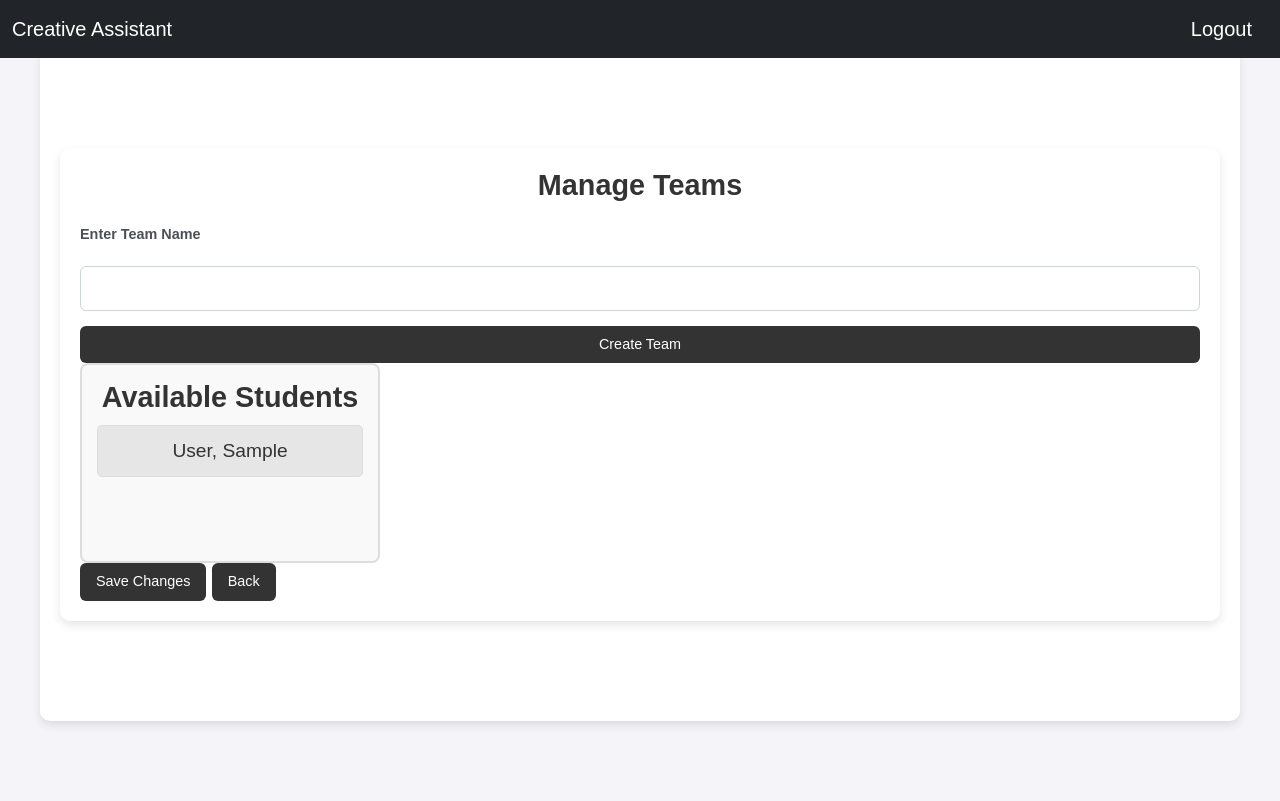
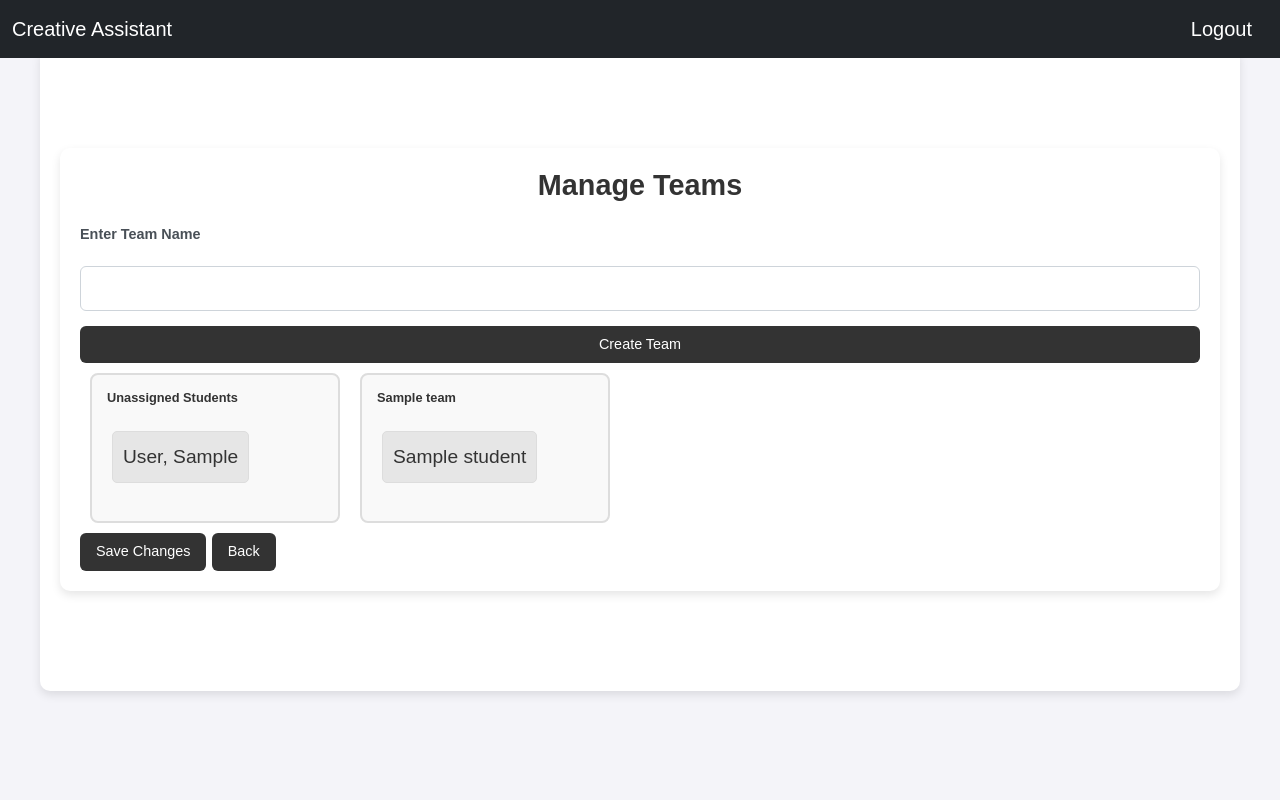
Before and after one commit to JefenaGracia/creative, a Flask app: template templates/add_team.html in a window 1280 px wide. After the commit the page ends 702 px from the top, so only its background shows below. Run offline with Flask 3, Linux system fonts and the light colour scheme; the visitor is signed in with stand-in values (Sample User, id 1); the template is opened without the code that fills it: most values are stand-ins (such as "Sample title", 1, 10 or a date in 2020).

Commit message:
Added manage teams feature

```diff
--- a/app.py
+++ b/app.py
@@ -392,6 +392,7 @@ def add_team(class_name, project_name):
     if not is_authenticated():
         return redirect(url_for('login'))
 
+    # Check teacher permission
     classroom_ref = db.collection('classrooms').document(class_name).get()
     if not classroom_ref.exists or classroom_ref.to_dict()['teacherEmail'] != session['user']:
         flash("You do not have permission to add teams.")
@@ -405,16 +406,16 @@ def add_team(class_name, project_name):
             flash('Team name and at least one student are required.')
             return redirect(url_for('add_team', class_name=class_name, project_name=project_name))
 
-        # Check if any student is already assigned to another team for this project
+        # Prevent duplicates in the same project
         teams_ref = db.collection('classrooms').document(class_name).collection('Projects').document(project_name).collection('teams').stream()
         assigned_students = {student_email for team in teams_ref for student_email in team.to_dict().keys()}
 
         for student_email in selected_students:
-            if student_email in assigned_students:
+            if student_email in assigned_students and student_email not in request.form.getlist(f'team_{team_name}_existing'):
                 flash(f"Student {student_email} is already assigned to a team.")
                 return redirect(url_for('add_team', class_name=class_name, project_name=project_name))
 
-        # Get student details and ensure they exist in the class
+        # Update or create the team
         team_data = {}
         for student_email in selected_students:
             student_ref = db.collection('classrooms').document(class_name).collection('students').document(student_email).get()
@@ -425,26 +426,43 @@ def add_team(class_name, project_name):
                 flash(f"Student {student_email} not found.")
                 return redirect(url_for('add_team', class_name=class_name, project_name=project_name))
 
-        # Create the team in Firestore
         team_ref = db.collection('classrooms').document(class_name).collection('Projects').document(project_name).collection('teams').document(team_name)
         team_ref.set(team_data)
 
-        flash(f'Team "{team_name}" created successfully!')
-        return redirect(url_for('project_view', class_name=class_name, project_name=project_name))
+        flash(f'Team "{team_name}" updated successfully!')
+        return redirect(url_for('add_team', class_name=class_name, project_name=project_name))
 
-    # Fetch all students who are not assigned to a team for this project
+    # Fetch students and teams
     all_students = db.collection('classrooms').document(class_name).collection('students').stream()
-    assigned_students = set()
     teams_ref = db.collection('classrooms').document(class_name).collection('Projects').document(project_name).collection('teams').stream()
+
+    available_students = []
+    assigned_students = {}
+    for s in all_students:
+        student = s.to_dict()
+        student_email = s.id
+        assigned_students[student_email] = False
+        available_students.append({'email': student_email, 'firstName': student['firstName'], 'lastName': student['lastName']})
+
+    teams = []
     for team in teams_ref:
-        assigned_students.update(team.to_dict().keys())
+        team_name = team.id
+        team_data = team.to_dict()
+        students_in_team = [{'email': email, 'name': team_data[email]} for email in team_data]
+        teams.append({'teamName': team_name, 'students': students_in_team})
+        for student in students_in_team:
+            assigned_students[student['email']] = True
 
-    available_students = [
-        {'email': s.id, 'firstName': s.to_dict()['firstName'], 'lastName': s.to_dict()['lastName']}
-        for s in all_students if s.id not in assigned_students
-    ]
+    # Filter available students
+    available_students = [s for s in available_students if not assigned_students[s['email']]]
 
-    return render_template('add_team.html', class_name=class_name, project_name=project_name, students=available_students)
+    return render_template(
+        'add_team.html',
+        class_name=class_name,
+        project_name=project_name,
+        students=available_students,
+        teams=teams
+    )
 
 @app.route('/save-teams', methods=['POST'])
 def save_teams():
@@ -463,9 +481,16 @@ def save_teams():
         # Reference to the project's teams collection in Firestore
         teams_collection_ref = db.collection('classrooms').document(class_name).collection('Projects').document(project_name).collection('teams')
 
+        # Fetch existing teams from Firestore
+        existing_teams = teams_collection_ref.stream()
+        existing_team_data = {team.id: team.to_dict() for team in existing_teams}
+
+        # Track all processed students to avoid duplication
+        processed_students = set()
+
         for team in teams:
             team_name = team.get("teamName")
-            students = team.get("students", [])
+            students = [s for s in team.get("students", []) if s != "No students"]
 
             # Skip saving empty teams
             if not team_name or not students:
@@ -474,13 +499,32 @@ def save_teams():
             # Prepare team data
             team_data = {}
             for student_email in students:
+                # Ensure the student is not already processed
+                if student_email in processed_students:
+                    continue
+
+                processed_students.add(student_email)
+
+                # Fetch student details
                 student_ref = db.collection('classrooms').document(class_name).collection('students').document(student_email).get()
                 if student_ref.exists:
                     student_info = student_ref.to_dict()
                     team_data[student_email] = f"{student_info['lastName']}, {student_info['firstName']}"
+
+                    # Remove the student from their old team
+                    for old_team_name, old_team_data in existing_team_data.items():
+                        if student_email in old_team_data:
+                            del existing_team_data[old_team_name][student_email]
+
+                            # If the old team becomes empty, delete it
+                            if not existing_team_data[old_team_name]:
+                                teams_collection_ref.document(old_team_name).delete()
+                            else:
+                                teams_collection_ref.document(old_team_name).set(existing_team_data[old_team_name])
                 else:
                     return jsonify({"error": f"Student {student_email} does not exist in the classroom"}), 400
 
+            # Save the new team data
             teams_collection_ref.document(team_name).set(team_data)
 
         return jsonify({"status": "success", "message": "Teams saved successfully!"}), 200
--- a/templates/add_team.html
+++ b/templates/add_team.html
@@ -3,62 +3,95 @@
 {% block content %}
 <div class="content-wrapper">
     <h1>Manage Teams</h1>
-
+    <!-- Form to create a new team -->
     <form id="create-team-form" class="add-project-form" method="POST">
         <label for="team_name" class="form-label">Enter Team Name</label>
         <input type="text" id="team_name" name="team_name" class="form-input" required>
         <button type="button" id="create-team-btn" class="btn">Create Team</button>
     </form>
-
+    <!-- Area for managing teams and available students -->
     <div id="team-management-area" class="team-management-area">
-        <div class="team-list" id="available-students">
-            <h2>Available Students</h2>
+        <!-- Available students list -->
+        <div class="team-list" id="available-students" aria-label="Available Students" role="region">
+            <h4>Unassigned Students</h4>
             <ul class="student-list" id="students-list">
                 {% for student in students %}
-                    <li class="student-item" data-email="{{ student['email'] }}" draggable="true">
+                    <li class="student-item" data-email="{{ student['email'] }}" draggable="true" role="listitem">
                         {{ student['lastName'] }}, {{ student['firstName'] }}
                     </li>
                 {% endfor %}
             </ul>
         </div>
-        <div id="teams-container" class="teams-container"></div>
+
+        <!-- Existing teams will be dynamically loaded -->
+        <div id="teams-container" class="teams-container">
+            {% for team in teams %}
+                <div class="team-list" id="team-{{ team.teamName }}" aria-label="{{ team.teamName }}" role="region">
+                    <h4>{{ team.teamName }}</h4>
+                    <ul class="student-list">
+                        {% for student in team.students %}
+                            <li class="student-item" data-email="{{ student.email }}" draggable="true" role="listitem">
+                                {{ student.name }}
+                            </li>
+                        {% endfor %}
+                    </ul>
                 </div>
-
+            {% endfor %}
+        </div>
+    </div>
+    <!-- Save changes and back buttons -->
     <button id="save-changes-btn" class="btn">Save Changes</button>
     <a href="{{ url_for('project_view', class_name=class_name, project_name=project_name) }}" class="btn">Back</a>
 </div>
-
 <script>
-    const studentsList = document.getElementById('students-list');
-    const teamsContainer = document.getElementById('teams-container');
-    const saveChangesBtn = document.getElementById('save-changes-btn');
-
+function enableDragAndDrop(container) {
+    const studentItems = container.querySelectorAll('.student-item');
+    const studentLists = container.querySelectorAll('.student-list');
+    // Handle dragstart and dragend for student items
+    studentItems.forEach(item => {
+        item.addEventListener('dragstart', handleDragStart);
+        item.addEventListener('dragend', handleDragEnd);
+    });
+    // Handle dragover and drop for all student lists
+    studentLists.forEach(list => {
+        list.addEventListener('dragover', event => {
+            event.preventDefault(); // Allow drop
+            list.classList.add('drag-over'); // Apply custom visual effect (optional)
+        });
+        list.addEventListener('dragleave', event => {
+            list.classList.remove('drag-over'); // Remove visual effect when dragging leaves
+        });
+        list.addEventListener('drop', event => {
+            event.preventDefault(); // Prevent default drop action
+            handleDrop(event, list); // Handle drop logic
+            list.classList.remove('drag-over'); // Remove visual effect after drop
+            // If the list becomes empty, re-add the "No students assigned" message
+            if (list.querySelectorAll('.student-item').length === 0) {
+                const noStudentsMessage = document.createElement('li');
+                noStudentsMessage.className = 'no-students';
+                noStudentsMessage.textContent = 'No students assigned';
+                list.appendChild(noStudentsMessage);
+            }
+        });
+    });
+}
     function handleDragStart(event) {
         event.dataTransfer.setData('email', event.target.dataset.email);
-        event.dataTransfer.setData('name', event.target.innerText);
+        event.dataTransfer.setData('name', event.target.textContent.trim());
         event.target.classList.add('dragging');
     }
+    function handleDragEnd(event) {
+    event.target.classList.remove('dragging');
 
-    function handleDrop(event, targetList) {
-        event.preventDefault();
-        const email = event.dataTransfer.getData('email');
-        const name = event.dataTransfer.getData('name');
-        const existingStudent = targetList.querySelector(`.student-item[data-email="${email}"]`);
-
-        // If the student is not already in the target list, add them
-        if (!existingStudent) {
-            const studentItem = document.createElement('li');
-            studentItem.className = 'student-item';
-            studentItem.draggable = true;
-            studentItem.dataset.email = email;
-            studentItem.innerText = name;
-            studentItem.addEventListener('dragstart', handleDragStart);
-            targetList.appendChild(studentItem);
-
-            // Remove from available students if moved to a team
-            const original = studentsList.querySelector(`.student-item[data-email="${email}"]`);
-            if (original && targetList !== studentsList) {
-                original.remove();
+    // Check if the list becomes empty after drag
+    const targetList = event.target.closest('.student-list');
+    if (targetList && targetList.querySelectorAll('.student-item').length === 0) {
+        // Add "No students assigned" only if not already present
+        if (!targetList.querySelector('.no-students')) {
+            const noStudentsMessage = document.createElement('li');
+            noStudentsMessage.className = 'no-students';
+            noStudentsMessage.textContent = 'No students assigned';
+            targetList.appendChild(noStudentsMessage);
         }
     }
 }
@@ -67,43 +100,94 @@
     const teamDiv = document.createElement('div');
     teamDiv.className = 'team-list';
     teamDiv.id = `team-${teamName}`;
+    teamDiv.setAttribute('role', 'region');
+    teamDiv.setAttribute('aria-label', teamName);
+
+    // Include "No students assigned" only if not already present
     teamDiv.innerHTML = `
         <h2>${teamName}</h2>
-            <ul class="student-list" id="list-${teamName}"></ul>
+        <ul class="student-list">
+            <li class="no-students">No students assigned</li>
+        </ul>
     `;
-        teamDiv.addEventListener('dragover', event => event.preventDefault());
-        teamDiv.addEventListener('drop', event => handleDrop(event, teamDiv.querySelector('ul')));
+
     teamsContainer.appendChild(teamDiv);
+
+    // Enable drag-and-drop functionality for the new team
+    const newTeamList = teamDiv.querySelector('.student-list');
+    enableDragAndDrop(teamDiv);
 }
+
+
+
+function handleDrop(event, targetList) {
+    event.preventDefault();
+    const email = event.dataTransfer.getData('email');
+    const name = event.dataTransfer.getData('name');
+    if (!email || !name) return;
+
+    // Avoid duplicate entries in the target list
+    const existingStudent = targetList.querySelector(`.student-item[data-email="${email}"]`);
+    if (!existingStudent) {
+        const studentItem = document.createElement('li');
+        studentItem.className = 'student-item';
+        studentItem.draggable = true;
+        studentItem.dataset.email = email;
+        studentItem.textContent = name;
+
+        // Add drag-and-drop event listeners to the new student item
+        studentItem.addEventListener('dragstart', handleDragStart);
+        studentItem.addEventListener('dragend', handleDragEnd);
+
+        targetList.appendChild(studentItem);
+
+        // Remove "No students assigned" message if it exists
+        const noStudentsMessage = targetList.querySelector('.no-students');
+        if (noStudentsMessage) {
+            noStudentsMessage.remove();
+        }
+
+        // Remove student from other lists
+        document.querySelectorAll('.student-list').forEach(list => {
+            if (list !== targetList) {
+                const student = list.querySelector(`.student-item[data-email="${email}"]`);
+                if (student) student.remove();
+
+                // Check if the list becomes empty
+                if (list.querySelectorAll('.student-item').length === 0) {
+                    // Add "No students assigned" only if not already present
+                    if (!list.querySelector('.no-students')) {
+                        const emptyMessage = document.createElement('li');
+                        emptyMessage.className = 'no-students';
+                        emptyMessage.textContent = 'No students assigned';
+                        list.appendChild(emptyMessage);
+                    }
+                }
+            }
+        });
+    }
+}
+
 
 function saveChanges() {
     const teams = [];
     const teamElements = document.querySelectorAll('.team-list');
     teamElements.forEach(team => {
-        const teamName = team.querySelector('h2').innerText;
+        const teamName = team.querySelector('h2').textContent.trim();
+        const studentsInTeam = Array.from(team.querySelectorAll('.student-item')).map(item => item.dataset.email);
 
-        // Skip the "Available Students" list
-        if (teamName === "Available Students") return;
-
-        const studentsInTeam = [];
-        const studentItems = team.querySelectorAll('.student-item');
-        studentItems.forEach(studentItem => {
-            studentsInTeam.push(studentItem.dataset.email);
+        if (teamName !== "Available Students") {
+            teams.push({ teamName, students: studentsInTeam.length ? studentsInTeam : ["No students"] });
+        }
     });
 
-        teams.push({ teamName, students: studentsInTeam });
-    });
-
-    // Send data to the backend
     fetch('/save-teams', {
         method: 'POST',
-        headers: {
-            'Content-Type': 'application/json',
-        },
+        headers: { 'Content-Type': 'application/json' },
         body: JSON.stringify({
             teams,
-            class_name: "{{ class_name }}",  // Dynamically inserted by Flask
-            project_name: "{{ project_name }}"  // Dynamically inserted by Flask
+            class_name: "{{ class_name }}",
+            project_name: "{{ project_name }}"
         }),
     })
     .then(response => response.json())
@@ -116,12 +200,13 @@
     })
     .catch(error => {
         console.error('Error saving teams:', error);
-        alert('Error saving changes.');
+        alert('An error occurred while saving changes.');
     });
 }
 
-
-
+    const teamsContainer = document.getElementById('teams-container');
+    const studentsList = document.getElementById('students-list');
+    const saveChangesBtn = document.getElementById('save-changes-btn');
     document.getElementById('create-team-btn').addEventListener('click', () => {
         const teamName = document.getElementById('team_name').value.trim();
         if (teamName && !document.getElementById(`team-${teamName}`)) {
@@ -129,12 +214,7 @@
             document.getElementById('team_name').value = '';
         }
     });
-
-    studentsList.addEventListener('dragover', event => event.preventDefault());
-    studentsList.addEventListener('drop', event => handleDrop(event, studentsList));
-
-    Array.from(studentsList.children).forEach(item => item.addEventListener('dragstart', handleDragStart));
-
+    enableDragAndDrop(document);
     saveChangesBtn.addEventListener('click', saveChanges);
 </script>
 
@@ -143,6 +223,8 @@
     display: flex;
     gap: 20px;
     flex-wrap: wrap;
+    justify-content: flex-start;
+    padding: 10px;
 }
 
 .team-list {
@@ -150,8 +232,12 @@
     border-radius: 8px;
     padding: 15px;
     background: #f9f9f9;
-        width: 300px;
-        min-height: 200px;
+    width: 250px;
+    min-height: 150px;
+    transition: background-color 0.3s ease;
+    display: flex;
+    flex-direction: column;
+    align-items: flex-start;
 }
 
 .team-list h2 {
@@ -162,19 +248,55 @@
     list-style-type: none;
     padding: 0;
     margin: 0;
+    max-height: 300px;
+    overflow-y: auto;
 }
 
 .student-item {
     padding: 10px;
-        margin: 5px 0;
+    margin: 5px;
     background: #e6e6e6;
     border-radius: 5px;
     cursor: pointer;
     text-align: center;
+    transition: background-color 0.3s ease;
+}
+
+.student-item:hover {
+    background-color: #d1d1d1;
 }
 
 .student-item.dragging {
     opacity: 0.5;
 }
+
+h4 {
+    color: #333;
+    margin-bottom: 20px;
+    text-align: center;
+    font-weight: 600;
+    font-size: 0.8rem;
+}
+
+.team-list:hover {
+    background-color: #f1f1f1;
+}
+
+.student-list.drag-over {
+    border: 2px solid green;
+    background-color: rgba(0, 255, 0, 0.2);
+}
+
+.no-students {
+    padding: 10px;
+    margin: 5px 0;
+    background-color: #f0f0f0;
+    border-radius: 5px;
+    text-align: center;
+    color: #888;
+    font-style: italic;
+}
+
 </style>
+
 {% endblock %}
--- a/templates/project.html
+++ b/templates/project.html
@@ -9,7 +9,7 @@
     <p><strong>Due Date:</strong> {{ due_date }}</p>
 
     {% if session['role'] == 'teacher' %}
-    <a href="{{ url_for('add_team', class_name=class_name, project_name=project_name) }}" class="btn btn-primary add-team-btn">Add Team</a>
+    <a href="{{ url_for('add_team', class_name=class_name, project_name=project_name) }}" class="btn btn-primary add-team-btn">Manage Teams</a>
     <h2 class="teams-header">List of teams</h2>
     {% if teams %}
         <ul class="list-group teams-list">
```
Also changed, not shown: templates/login.html (+30 -6 lines). Lines whose indentation alone changed are shown as unchanged.
